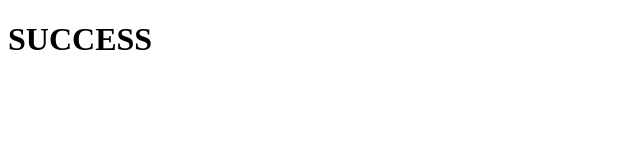
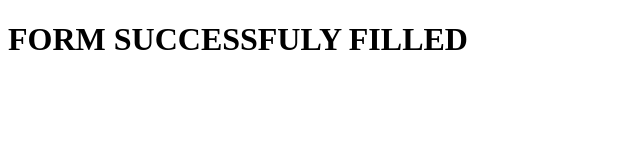
Before and after one commit to krc-09/node-form, a website: page views/success.html in a window 1280 px wide. Shown: the whole page, without its empty margins (0-640 px from the left). Drawn offline with Linux system fonts and the light colour scheme.

Commit message:
Form changed

```diff
--- a/views/success.html
+++ b/views/success.html
@@ -9,7 +9,7 @@
     <main>
 
         <h1>
-            SUCCESS
+            FORM SUCCESSFULY FILLED
         </h1>
     </main>
 </body>
```
